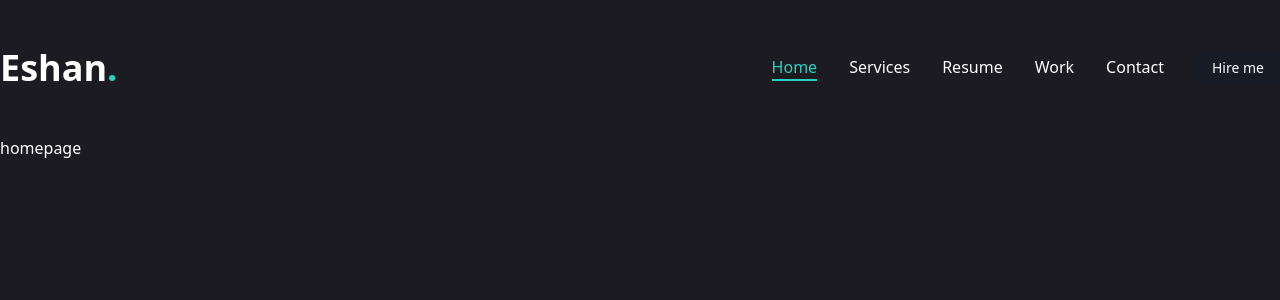
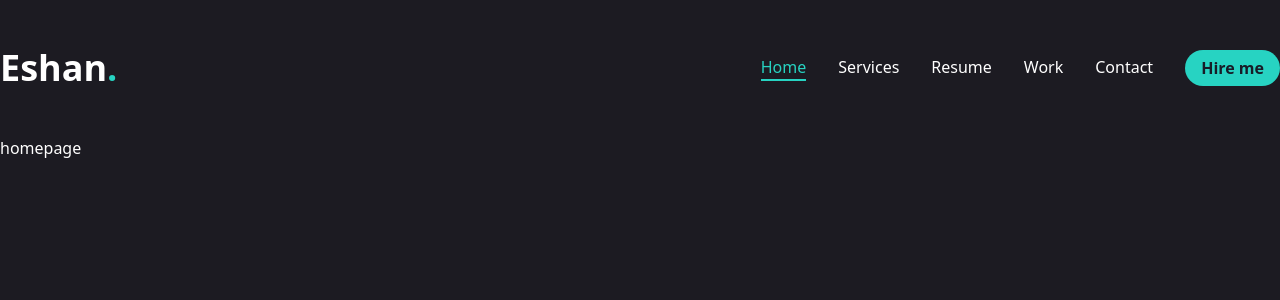
Before and after one commit to 202320020818/Portfolio-App, a Next.js app: page / in a window 1280 px wide. Shown: the top 300 px of the page. Built offline with nearby package versions, Linux system fonts and the light colour scheme.

Commit message:
feat: enhance MobileNav accessibility and improve button styles

```diff
--- a/components/ui/MobileNav.jsx
+++ b/components/ui/MobileNav.jsx
@@ -1,32 +1,24 @@
 "use client";
 
 import React from "react";
-import { Sheet, SheetContent, SheetTrigger } from "@/components/ui/sheet";
+import {
+  Sheet,
+  SheetContent,
+  SheetTrigger,
+  SheetTitle,
+  SheetDescription,
+} from "@/components/ui/sheet";
+import { VisuallyHidden } from "@radix-ui/react-visually-hidden";
 import { usePathname } from "next/navigation";
 import Link from "next/link";
 import { CiMenuFries } from "react-icons/ci";
 
 const links = [
-  {
-    name: "home",
-    path: "/",
-  },
-  {
-    name: "services",
-    path: "/services",
-  },
-  {
-    name: "resume",
-    path: "/resume",
-  },
-  {
-    name: "work",
-    path: "/work",
-  },
-  {
-    name: "contact",
-    path: "/contact",
-  },
+  { name: "home", path: "/" },
+  { name: "services", path: "/services" },
+  { name: "resume", path: "/resume" },
+  { name: "work", path: "/work" },
+  { name: "contact", path: "/contact" },
 ];
 
 const MobileNav = () => {
@@ -35,10 +27,44 @@ const MobileNav = () => {
   return (
     <Sheet>
       <SheetTrigger className="flex justify-center items-center">
-        <CiMenuFries className="text-[32px] text-accent" />
+        <CiMenuFries className="text-[30px] text-accent" />{" "}
+        {/* That icon is called a hamburger menu icon 🍔-> mobile part expand part 3 line  */}
       </SheetTrigger>
-      <SheetContent className="flex flex-col ">{/* logo */}
-        <div>logo</div>
+
+      <SheetContent className="flex flex-col">
+        {/* REQUIRED accessibility elements (hidden) */}
+        <VisuallyHidden>
+          <SheetTitle>Mobile Navigation</SheetTitle>
+          <SheetDescription>
+            Navigation menu for mobile devices
+          </SheetDescription>
+        </VisuallyHidden>
+
+        {/* logo */}
+        <div className="mt-32 mb-40 text-center text-2xl">
+          <Link href="/">
+            <h1>
+              Eshan <span className="text-accent">.</span>
+            </h1>
+          </Link>
+        </div>
+
+        {/* nav */}
+        <nav className="flex flex-col justify-center items-center gap-8">
+          {links.map((link) => (
+            <Link
+              key={link.path}
+              href={link.path}
+              className={`text-xl capitalize transition-all hover:text-accent ${
+                pathname === link.path
+                  ? "text-accent border-b-2 border-accent"
+                  : ""
+              }`}
+            >
+              {link.name}
+            </Link>
+          ))}
+        </nav>
       </SheetContent>
     </Sheet>
   );
--- a/components/ui/button.jsx
+++ b/components/ui/button.jsx
@@ -1,24 +1,18 @@
-import * as React from "react"
-import { Slot } from "@radix-ui/react-slot"
+import * as React from "react";
+import { Slot } from "@radix-ui/react-slot";
 import { cva } from "class-variance-authority";
 
-import { cn } from "@/lib/utils"
+import { cn } from "@/lib/utils";
 
 const buttonVariants = cva(
-  "inline-flex items-center justify-center gap-2 whitespace-nowrap rounded-md text-sm font-medium transition-all disabled:pointer-events-none disabled:opacity-50 [&_svg]:pointer-events-none [&_svg:not([class*='size-'])]:size-4 shrink-0 [&_svg]:shrink-0 outline-none focus-visible:border-ring focus-visible:ring-ring/50 focus-visible:ring-[3px] aria-invalid:ring-destructive/20 dark:aria-invalid:ring-destructive/40 aria-invalid:border-destructive",
+  "inline-flex items-center justify-center  whitespace-nowrap rounded-full text-base font-semibold ring-offset-white transition-colors",
   {
     variants: {
       variant: {
-        default: "bg-primary text-primary-foreground hover:bg-primary/90",
-        destructive:
-          "bg-destructive text-white hover:bg-destructive/90 focus-visible:ring-destructive/20 dark:focus-visible:ring-destructive/40 dark:bg-destructive/60",
+        default: "bg-accent text-primary hover:bg-accent-hover",
+        primary: "bg-primary text-white",
         outline:
-          "border bg-background shadow-xs hover:bg-accent hover:text-accent-foreground dark:bg-input/30 dark:border-input dark:hover:bg-input/50",
-        secondary:
-          "bg-secondary text-secondary-foreground hover:bg-secondary/80",
-        ghost:
-          "hover:bg-accent hover:text-accent-foreground dark:hover:bg-accent/50",
-        link: "text-primary underline-offset-4 hover:underline",
+          "border border-accent bg-transparent text-accent hover:bg-accent hover:text-primary",
       },
       size: {
         default: "h-9 px-4 py-2 has-[>svg]:px-3",
@@ -33,8 +27,8 @@ const buttonVariants = cva(
       variant: "default",
       size: "default",
     },
-  }
-)
+  },
+);
 
 function Button({
   className,
@@ -43,7 +37,7 @@ function Button({
   asChild = false,
   ...props
 }) {
-  const Comp = asChild ? Slot : "button"
+  const Comp = asChild ? Slot : "button";
 
   return (
     <Comp
@@ -51,8 +45,9 @@ function Button({
       data-variant={variant}
       data-size={size}
       className={cn(buttonVariants({ variant, size, className }))}
-      {...props} />
+      {...props}
+    />
   );
 }
 
-export { Button, buttonVariants }
+export { Button, buttonVariants };
--- a/components/ui/scroll-area.jsx
+++ b/components/ui/scroll-area.jsx
@@ -14,7 +14,7 @@ function ScrollArea({
     <ScrollAreaPrimitive.Root data-slot="scroll-area" className={cn("relative", className)} {...props}>
       <ScrollAreaPrimitive.Viewport
         data-slot="scroll-area-viewport"
-        className="focus-visible:ring-ring/50 size-full rounded-[inherit] transition-[color,box-shadow] outline-none focus-visible:ring-[3px] focus-visible:outline-1">
+        className="focus-visible:ring-ring/50 size-full rounded-[inherit] transition-[color,box-shadow] outline-none focus-visible:ring-[px] focus-visible:outline-1">
         {children}
       </ScrollAreaPrimitive.Viewport>
       <ScrollBar />
```
Also changed, not shown: components/ui/sheet.jsx (+31 -54 lines).
